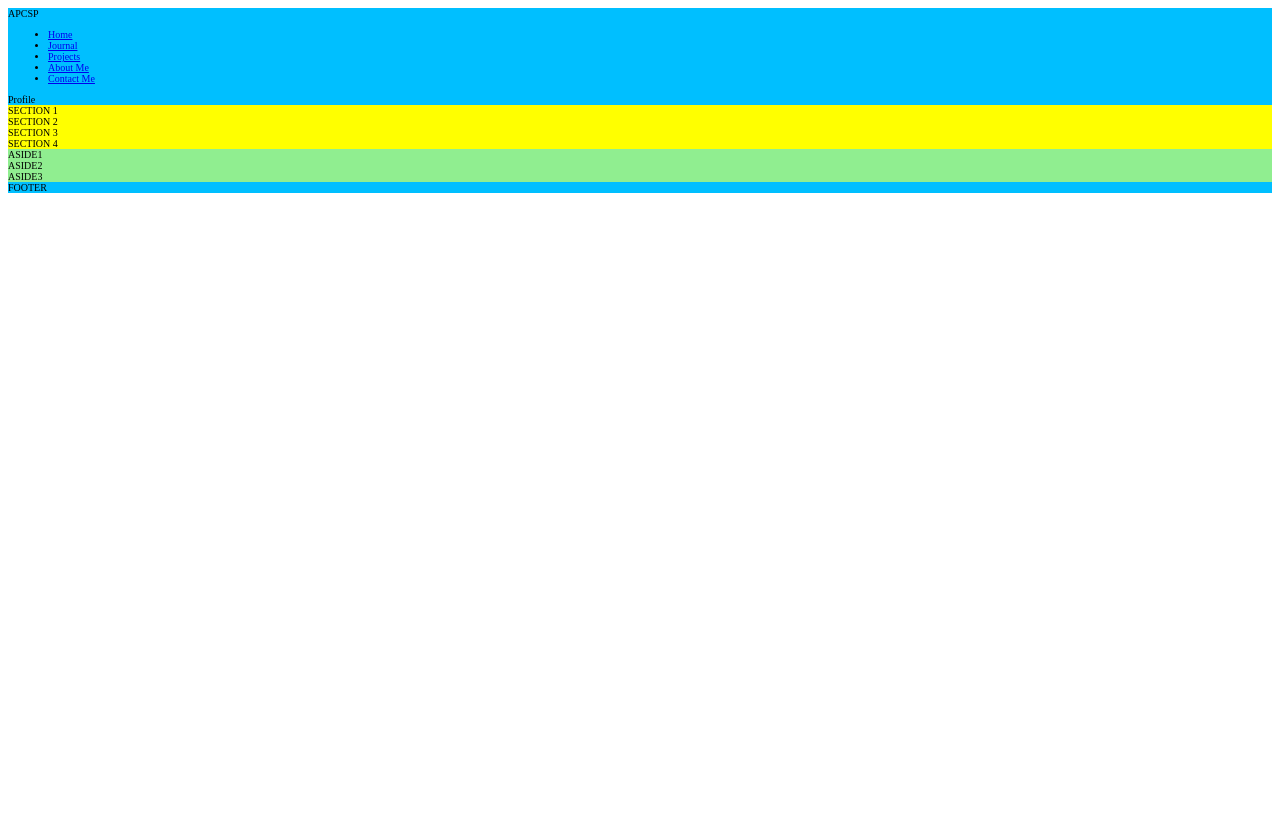
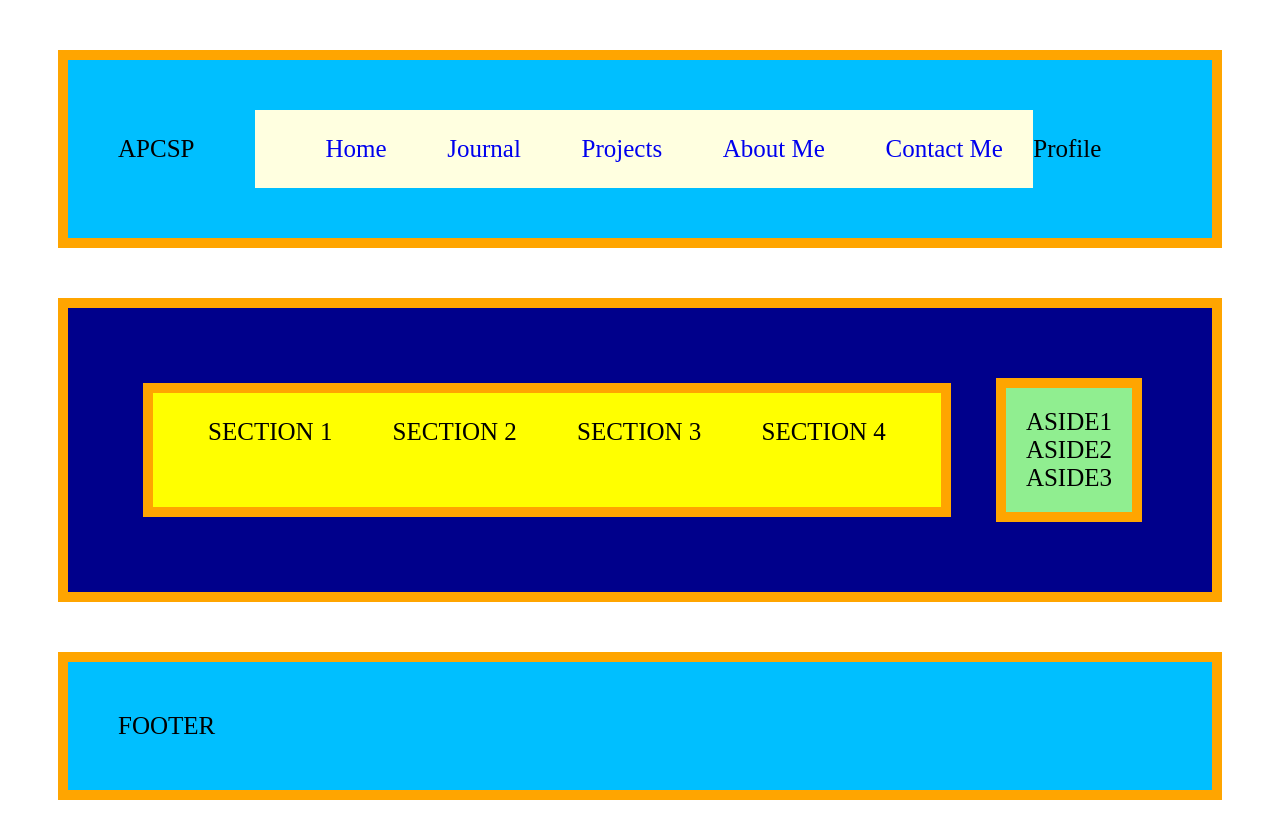
Before and after one commit to APCSP2122/layout-samuelkabraham, a plain HTML site: page layout.html in a window 1280 px wide. Before the commit the page ends 800 px from the top, so only its background shows below. Drawn offline with Linux system fonts and the light colour scheme.

Commit message:
Finalize first layout template

```diff
--- a/layout.html
+++ b/layout.html
@@ -7,7 +7,7 @@
 
     <!-- Style links -->
     <link rel="stylesheet" href="style.css" type="text/css" />
-
+    <link rel="stylesheet" href="nav.css" type="text/css" />
     <!-- Title -->
     <title>Layout Demo</title>
   </head>
--- /dev/null
+++ b/nav.css
@@ -0,0 +1,21 @@
+nav{
+    background-color: lightyellow;
+    flex-grow:5;
+}
+nav ul{
+    display: flex;
+    justify-content:space-around;
+    list-style-type: none;
+}
+
+.logo{
+    flex-grow:1;
+}
+
+.profile{
+    flex-grow:1;
+}
+
+nav ul li a{
+    text-decoration: none;
+}
--- a/style.css
+++ b/style.css
@@ -7,34 +7,61 @@ html {
 
 body {
     color: #000;
+    font-size: 2.5rem;
 }
 
 
 
 header {
     background-color:   DeepSkyBlue;
+    border:10px solid orange;
+    margin: 50px;
+    padding: 50px;
+    display: flex;
+    justify-content:space-between; /* moves items along main axis (x) */
+    align-items:center; /* moves items along cross axis (y) */
+
 }
 
 
 
 main {
     background-color:     DarkBlue;
+    border:10px solid orange;
+    margin: 50px;
+        padding: 50px;
+        display: flex;
+        justify-content: space-around ;
+        text-align: center;
 }
 
 
 
 footer {
     background-color:   DeepSkyBlue;
+    border:10px solid orange;
+    margin: 50px;
+        padding: 50px;
 }
 
 
 
 section {
     background-color: yellow;
+     border:10px solid orange;
+    margin: 25px;
+        padding: 25px;
+         display: flex;
+        justify-content: space-around ;
+        text-align: center;
+        width: 70vw;
 }
 
 
 
 aside {
     background-color: lightGreen;
+     border:10px solid orange;
+    margin: 20px;
+        padding: 20px;
 }
```
